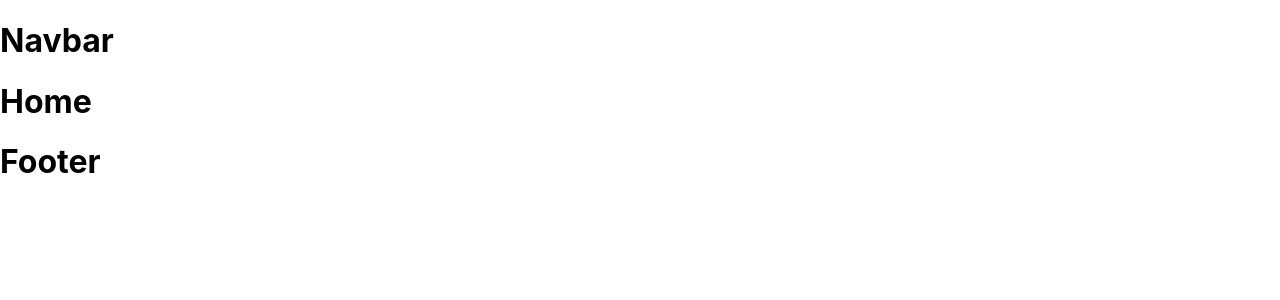
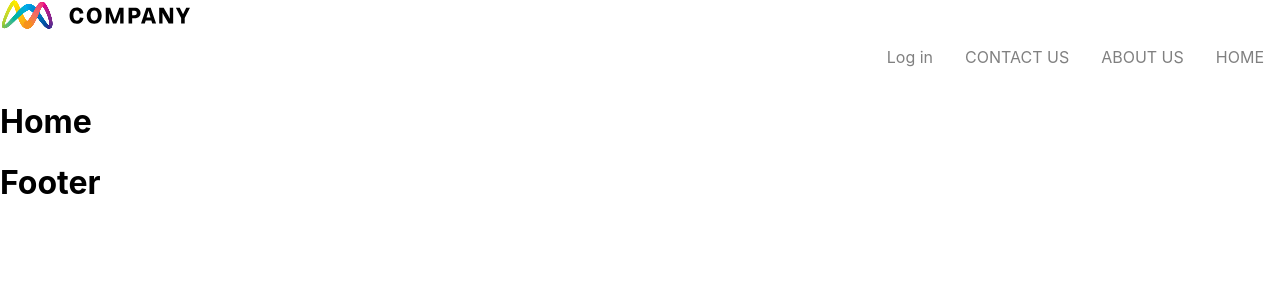
Before and after one commit to dbacall/avamae-tech-test, a React (Create React App) app: page / in a window 1280 px wide. Shown: the top 300 px of the page. Built offline with nearby package versions, Linux system fonts and the light colour scheme.

Commit message:
feat: create navbar with logo and links to all pages

```diff
--- a/src/components/Navbar.js
+++ b/src/components/Navbar.js
@@ -1,6 +1,26 @@
 import React from "react";
+import { Link } from "react-router-dom";
 import "../stylesheets/Navbar.css";
+import Logo from "../assets/Logo.svg";
 
 export const Navbar = () => {
-  return <h1>Navbar</h1>;
+  return (
+    <ul>
+      <li>
+        <img src={Logo} className="logo" alt="logo" />
+      </li>
+      <li>
+        <Link to="/">HOME</Link>
+      </li>
+      <li>
+        <Link to="/about-us">ABOUT US</Link>
+      </li>
+      <li>
+        <Link to="/contact-us">CONTACT US</Link>
+      </li>
+      <li>
+        <Link>Log in</Link>
+      </li>
+    </ul>
+  );
 };
--- a/src/stylesheets/Navbar.css
+++ b/src/stylesheets/Navbar.css
@@ -0,0 +1,27 @@
+ul {
+  list-style-type: none;
+  margin: 0;
+  padding: 0;
+  overflow: hidden;
+  background-color: white;
+}
+
+li {
+}
+
+li a {
+  display: block;
+  color: gray;
+  text-align: center;
+  padding: 14px 16px;
+  text-decoration: none;
+  float: right;
+}
+
+li a:hover:not(.active) {
+  color: black;
+}
+
+.logo {
+  width: 15%;
+}
```
